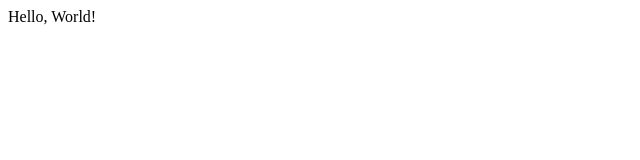
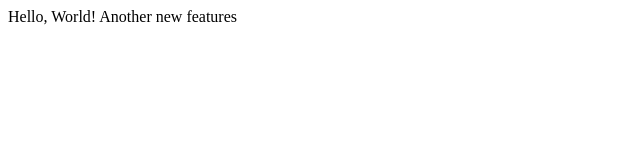
Before and after one commit to sumanchem1989/lecture1, a plain HTML site: page index.html in a window 1280 px wide. Shown: the whole page, without its empty margins (0-640 px from the left). Drawn offline with Linux system fonts and the light colour scheme.

Commit message:
Added another line

```diff
--- a/index.html
+++ b/index.html
@@ -5,6 +5,7 @@
     </head>
     <body>
         Hello, World!
+        Another new features
     </body>
 
 </html>
```
